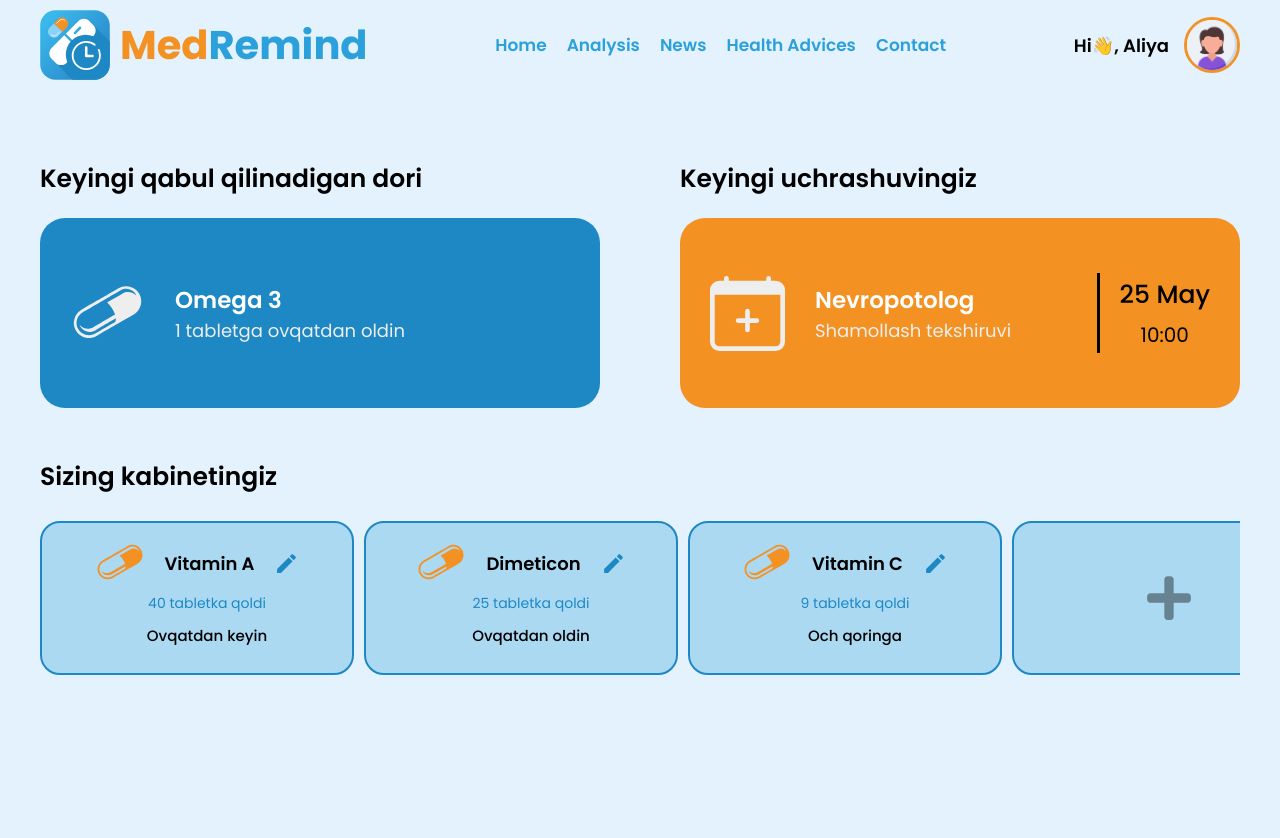
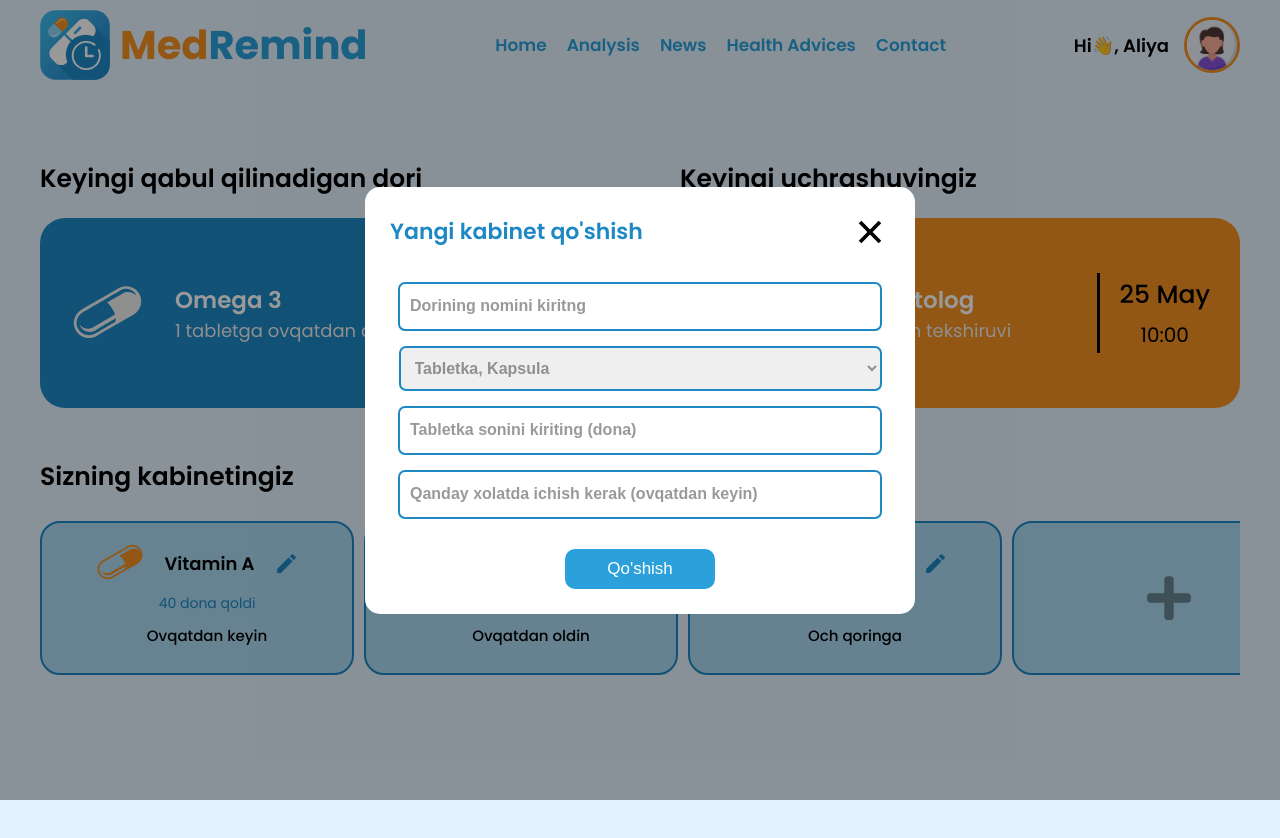
Before and after one commit to byte-wings/med-remind-front, a React (Vite) app: page /home in a window 1280 px wide. Both pictures are taken after a click on the element 1169 px from the left and 598 px from the top of the page. Shown: the top 838 px of the page. Built offline with nearby package versions, Linux system fonts and the light colour scheme.

Commit message:
cabinet modal active

```diff
--- a/package.json
+++ b/package.json
@@ -14,6 +14,7 @@
     "react-dom": "^18.2.0",
     "react-icons": "^5.2.1",
     "react-router-dom": "^6.23.1",
+    "react-select": "^5.8.0",
     "styled-components": "^6.1.11"
   },
   "devDependencies": {
--- a/src/components/cabinetModal/cabinetModal.jsx
+++ b/src/components/cabinetModal/cabinetModal.jsx
@@ -1,8 +1,146 @@
-import { CabinetModalContain } from "./cabinetModalStyle"
+/* eslint-disable react/prop-types */
+/* eslint-disable no-unused-vars */
+// Hooks
+import { useContext, useEffect, useState } from "react";
+
+// Styles
+import {
+  CabinetModalContain,
+  ModalContent,
+  ModalTitle,
+  CloseModal,
+  ModalHead,
+  ModalBody,
+  ModalForm,
+  ModalInput,
+  ModalSelect,
+  ModalSubmitBtn,
+} from "./cabinetModalStyle";
+
+// Icons
+import { IoCloseSharp } from "react-icons/io5";
+
+// Context
+import { GlobalContext } from "../../context/globalContext";
 
 export const CabinetModal = () => {
+  // Context
+  const { setIsModalActive, cabinetContent, setCabinetContent, cabinetId } =
+    useContext(GlobalContext);
+
+  // Modal input values
+  const [drugName, setDrugName] = useState("");
+  const [selectedOption, setSelectedOption] = useState("pill");
+  const [drugAmount, setDrugAmount] = useState("");
+  const [drugNote, setDrugNote] = useState("");
+
+  const clearDrugDetails = () => {
+    setDrugName("");
+    setDrugAmount("");
+    setDrugNote("");
+  };
+
+  const updateDrugDetails = (item) => {
+    setDrugName(item.name);
+    setDrugAmount(item.amount);
+    setDrugNote(item.note);
+  };
+
+  useEffect(() => {
+    const cabinetItem = cabinetContent.filter((item) => item.id === cabinetId);
+    if (cabinetItem.length > 0) {
+      updateDrugDetails(cabinetItem[0]);
+    }
+  }, [cabinetId, cabinetContent]);
+
+  // Add new cabinet
+  const handleSubmit = (e) => {
+    e.preventDefault();
+
+    const checkedValues = {
+      name: drugName.trim(),
+      amount: drugAmount.trim(),
+      note: drugNote.trim(),
+    };
+
+    const updatedCabinetContent = cabinetContent.map((item) => {
+      if (item.id === cabinetId) {
+        return {
+          ...item,
+          name: checkedValues.name,
+          amount: checkedValues.amount,
+          note: checkedValues.note,
+        };
+      }
+      return item;
+    });
+
+    const existingItem = cabinetContent.find((item) => item.id === cabinetId);
+
+    if (!existingItem) {
+      const lastCabinet = cabinetContent[cabinetContent.length - 1];
+      const newId = lastCabinet ? lastCabinet.id + 1 : 1;
+
+      const newItem = {
+        id: newId,
+        name: checkedValues.name,
+        amount: checkedValues.amount,
+        note: checkedValues.note,
+      };
+
+      updatedCabinetContent.push(newItem);
+    }
+    setCabinetContent(updatedCabinetContent)
+    setIsModalActive(false);
+  };
+
   return (
     <CabinetModalContain>
+      <ModalContent>
+        <ModalHead>
+          <ModalTitle>Yangi kabinet qo{"'"}shish</ModalTitle>
+          <CloseModal onClick={() => setIsModalActive(false)}>
+            <IoCloseSharp />
+          </CloseModal>
+        </ModalHead>
+        <ModalBody>
+          <ModalForm>
+            <ModalInput
+              type="text"
+              value={drugName}
+              placeholder="Dorining nomini kiritng"
+              onChange={(e) => setDrugName(e.target.value)}
+            />
+            <ModalSelect onChange={(e) => setSelectedOption(e.target.value)}>
+              <option value="pill">Tabletka, Kapsula</option>
+              <option value="syrup">Sirob</option>
+            </ModalSelect>
+            <ModalInput
+              type="text"
+              value={drugAmount}
+              placeholder="Tabletka sonini kiriting (dona)"
+              onChange={(e) => setDrugAmount(e.target.value)}
+              hidden={selectedOption === "pill" ? false : true}
+            />
+            <ModalInput
+              type="text"
+              value={drugAmount}
+              placeholder="Sirob miqdorini kiriting (ml)"
+              onChange={(e) => setDrugAmount(e.target.value)}
+              hidden={selectedOption === "syrup" ? false : true}
+            />
+            <ModalInput
+              type="text"
+              value={drugNote}
+              placeholder="Qanday xolatda ichish kerak (ovqatdan keyin)"
+              onChange={(e) => setDrugNote(e.target.value)}
+            />
+            <ModalSubmitBtn type="submit" onClick={handleSubmit}>
+              Qo{"'"}shish
+            </ModalSubmitBtn>
+          </ModalForm>
+        </ModalBody>
+      </ModalContent>
     </CabinetModalContain>
-  )
-}
+  );
+};
--- a/src/components/cabinetModal/cabinetModalStyle.jsx
+++ b/src/components/cabinetModal/cabinetModalStyle.jsx
@@ -1,4 +1,8 @@
+// Styled components
 import styled from "styled-components";
+
+// Global variables
+import { theme } from "../../styles/globalStyles";
 
 export const CabinetModalContain = styled.div`
   position: fixed;
@@ -8,3 +12,86 @@ export const CabinetModalContain = styled.div`
   place-items: center;
   background-color: rgba(0, 0, 0, 0.4);
 `;
+
+export const ModalContent = styled.div`
+  width: 500px;
+  padding: 25px;
+  background-color: white;
+  border-radius: 15px;
+`;
+
+export const ModalHead = styled.div`
+  display: flex;
+  align-items: center;
+  justify-content: space-between;
+`;
+
+export const ModalTitle = styled.div`
+  font-size: 22px;
+  font-weight: 600;
+  color: ${theme.colors.darkBlue};
+`;
+
+export const CloseModal = styled.div`
+  display: grid;
+  place-items: center;
+  font-size: 40px;
+  cursor: pointer;
+`;
+
+export const ModalBody = styled.div`
+  width: 100%;
+  display: flex;
+  flex-direction: column;
+  margin-top: 30px;
+  //   border: 2px solid;
+`;
+
+export const ModalForm = styled.form`
+  display: flex;
+  gap: 15px;
+  align-items: center;
+  flex-direction: column;
+  padding: 0 20px;
+`;
+
+export const ModalInput = styled.input`
+  width: 100%;
+  height: 45px;
+  padding: 0 10px;
+  border-radius: 7px;
+  outline: none;
+  font-size: 16px;
+  font-weight: 600;
+  color: black;
+  border: 2px solid ${theme.colors.darkBlue};
+
+  &::placeholder {
+    color: rgba(0, 0, 0, 0.4);
+  }
+`;
+
+export const ModalSelect = styled.select`
+    width: 105%;
+    height: 45px;
+    padding: 0 10px;
+    border-radius: 7px;
+    outline: none;
+    border: 2px solid ${theme.colors.darkBlue};
+    font-size: 16px;
+    font-weight: 600;
+    color: rgba(0, 0, 0, 0.4);
+`;
+
+export const ModalSubmitBtn = styled.button`
+  width: 150px;
+  height: 40px;
+  border-radius: 10px;
+  border: none;
+  outline: none;
+  color: white;
+  cursor: pointer;
+  font-size: 17px;
+  margin-top: 15px;
+  background-color: ${theme.colors.primary};
+`;
--- /dev/null
+++ b/src/components/weaklyDate/weaklyDate.jsx
@@ -0,0 +1,6 @@
+
+export const WeaklyDate = () => {
+  return (
+    <div>weaklyDate</div>
+  )
+}
--- a/src/components/yourCabinet/yourCabinet.jsx
+++ b/src/components/yourCabinet/yourCabinet.jsx
@@ -1,5 +1,8 @@
+/* eslint-disable react/prop-types */
 // Icons
 import { GiPill } from "react-icons/gi";
+import { FaPlus } from "react-icons/fa";
+import { MdModeEdit } from "react-icons/md";
 
 // Styles
 import { SectionTitle } from "../../pages/Home/homeStyles";
@@ -15,55 +18,52 @@ import {
   AddCabinet,
   CabinetEdit,
 } from "./yourCabinetStyle";
-import { FaPlus } from "react-icons/fa";
-import { MdModeEdit } from "react-icons/md";
+
+// Hooks
+import { useContext } from "react";
+
+// Context
+import { GlobalContext } from "../../context/globalContext";
 
 export const YourCabinet = () => {
+  // Context
+  const { setIsModalActive, cabinetContent, setCabinetId } =
+    useContext(GlobalContext);
+
+  const handleCabinetEdit = (id) => {
+    setCabinetId(id);
+    setIsModalActive(true);
+  };
+
+  const handleActiveModal = () => {
+    setIsModalActive(true)
+    setCabinetId(null)
+  }
+
   return (
     <YourCabinetContain>
-      <SectionTitle>Sizing kabinetingiz</SectionTitle>
+      <SectionTitle>Sizning kabinetingiz</SectionTitle>
       <YourCabinets>
-        <Cabinet>
+        {cabinetContent &&
+          cabinetContent.map((item) => {
+            return (
+              <Cabinet key={item.id}>
                 <CabinetHead>
                   <CabinetPicture>
                     <GiPill />
                   </CabinetPicture>
-            <CabinetHeadTitle>Vitamin A</CabinetHeadTitle>
-            <CabinetEdit>
+                  <CabinetHeadTitle>{item.name}</CabinetHeadTitle>
+                  <CabinetEdit onClick={() => handleCabinetEdit(item.id)}>
                     <MdModeEdit />
                   </CabinetEdit>
                 </CabinetHead>
-          <CabinetBody>40 tabletka qoldi</CabinetBody>
-          <CabinetDesc>Ovqatdan keyin</CabinetDesc>
+                <CabinetBody>{item.amount} qoldi</CabinetBody>
+                <CabinetDesc>{item.note}</CabinetDesc>
               </Cabinet>
-        <Cabinet>
-          <CabinetHead>
-            <CabinetPicture>
-              <GiPill />
-            </CabinetPicture>
-            <CabinetHeadTitle>Dimeticon</CabinetHeadTitle>
-            <CabinetEdit>
-              <MdModeEdit />
-            </CabinetEdit>
-          </CabinetHead>
-          <CabinetBody>25 tabletka qoldi</CabinetBody>
-          <CabinetDesc>Ovqatdan oldin</CabinetDesc>
-        </Cabinet>
-        <Cabinet>
-          <CabinetHead>
-            <CabinetPicture>
-              <GiPill />
-            </CabinetPicture>
-            <CabinetHeadTitle>Vitamin C</CabinetHeadTitle>
-            <CabinetEdit>
-              <MdModeEdit />
-            </CabinetEdit>
-          </CabinetHead>
-          <CabinetBody>9 tabletka qoldi</CabinetBody>
-          <CabinetDesc>Och qoringa</CabinetDesc>
-        </Cabinet>
+            );
+          })}
         <Cabinet display="grid">
-          <AddCabinet>
+          <AddCabinet onClick={handleActiveModal}>
             <FaPlus />
           </AddCabinet>
         </Cabinet>
--- a/src/context/globalContext.jsx
+++ b/src/context/globalContext.jsx
@@ -11,9 +11,47 @@ export const ContextProvider = ({ children }) => {
   // Refresh token
   const [refreshToken, setRefreshToken] = useState("");
 
+  // Cabinet modal
+  const [isModalActive, setIsModalActive] = useState(false);
+
+  // Cabinets
+  const [cabinetContent, setCabinetContent] = useState([
+    {
+      id: 1,
+      name: "Vitamin A",
+      amount: "40 dona",
+      note: "Ovqatdan keyin",
+    },
+    {
+      id: 2,
+      name: "Dimeticon",
+      amount: "25 dona",
+      note: "Ovqatdan oldin",
+    },
+    {
+      id: 3,
+      name: "Vitamin C",
+      amount: "9 dona",
+      note: "Och qoringa",
+    },
+  ]);
+
+  const [cabinetId, setCabinetId] = useState(null)
+
   return (
     <GlobalContext.Provider
-      value={{ accessToken, setAccessToken, refreshToken, setRefreshToken }}
+      value={{
+        accessToken,
+        setAccessToken,
+        refreshToken,
+        setRefreshToken,
+        isModalActive,
+        setIsModalActive,
+        cabinetContent,
+        setCabinetContent,
+        cabinetId,
+        setCabinetId
+      }}
     >
       {children}
     </GlobalContext.Provider>
--- a/src/pages/Home/home.jsx
+++ b/src/pages/Home/home.jsx
@@ -14,7 +14,16 @@ import { YourNextAppoint } from "../../components/yourNextAppointmet/yourNextApp
 import { YourCabinet } from "../../components/yourCabinet/yourCabinet";
 import { CabinetModal } from "../../components/cabinetModal/cabinetModal";
 
+// Hooks
+import { useContext } from "react";
+
+// Context
+import { GlobalContext } from "../../context/globalContext";
+
 export const Home = () => {
+  // Context
+  const { isModalActive } = useContext(GlobalContext);
+
   return (
     <div>
       <SiteHeader></SiteHeader>
@@ -26,9 +35,9 @@ export const Home = () => {
             {/* Your next appointment */}
             <YourNextAppoint />
             {/* Your cabinet */}
-            <YourCabinet/>
+            <YourCabinet />
             {/* Cabinet Modal */}
-            {/* <CabinetModal/> */}
+            {isModalActive && <CabinetModal />}
           </MainHero>
         </Container>
       </HomeContain>
--- a/src/pages/register/registerStyle.jsx
+++ b/src/pages/register/registerStyle.jsx
@@ -40,21 +40,21 @@ export const RegisterSubtitle = styled.div`
 export const RegisterForm = styled.form`
   width: 100%;
   display: flex;
+  gap: 15px;
   flex-direction: column;
   justify-content: center;
   align-items: center;
-  gap: 15px;
   margin-top: 50px;
 `;
 export const RegisterFormInput = styled.input`
   width: 100%;
   height: 45px;
-  border: 2px solid ${theme.colors.darkBlue};
   outline: none;
   border-radius: 10px;
   padding: 0 15px;
   font-size: 16px;
   font-weight: 600;
+  border: 2px solid ${theme.colors.darkBlue};
 
   &::placeholder {
     color: rgba(0, 0, 0, 0.3);
--- a/src/styles/globalStyles.jsx
+++ b/src/styles/globalStyles.jsx
@@ -61,6 +61,7 @@ export const Container = styled.div`
   flex-direction: ${(props) =>
     props.$flexDirection ? props.$flexDirection : ""};
   margin: 0 auto;
-  overflow-x: hidden;
+  padding: 0 15px;
+  overflow: hidden;
   //   border: 2px solid red;
 `;
```
Also changed, not shown: 1 other file (tests, documents, lock files or other folders). Lines whose indentation alone changed are shown as unchanged.
